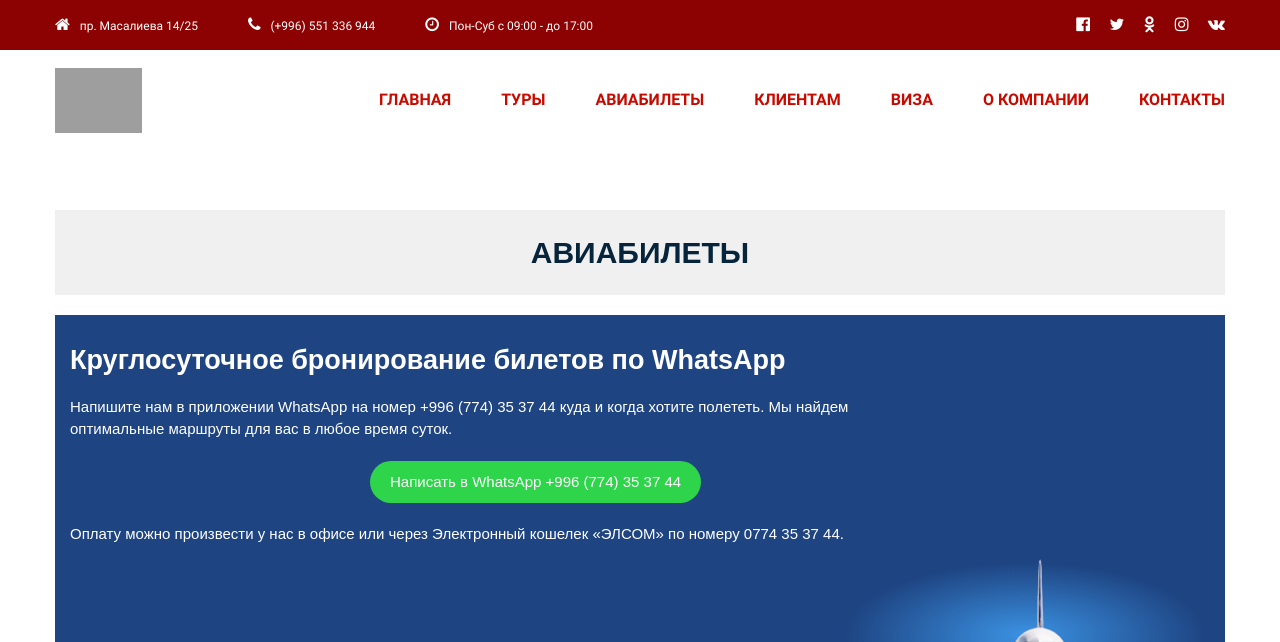
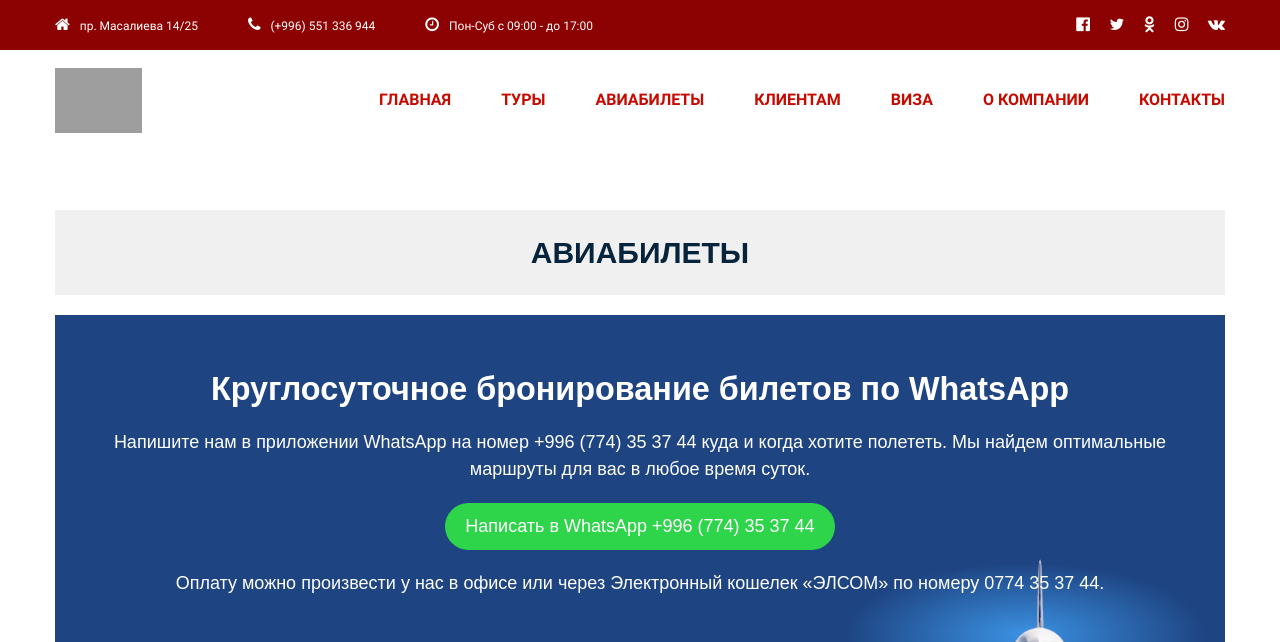
Before and after one commit to rhino-it/tourism, a CodeIgniter app: page /database/pages/order in a window 1280 px wide. Shown: the top 642 px of the page. Run offline with CodeIgniter, Linux system fonts and the light colour scheme; grey boxes are pictures that could not be loaded.

Commit message:
что то добавил

```diff
--- a/assets/css/main.css
+++ b/assets/css/main.css
@@ -3126,8 +3126,10 @@ filter: progid:DXImageTransform.Microsoft.gradient( startColorstr='#3b92e3', end
    position: absolute;
     top: 0;
     right: 0;
-    padding: 15px;
+    padding: 40px;
   z-index: 51;
+  text-align: center;
+  font-size: 1.2em;
  }
  .k_ticket_script h1{
   font-size: 1.8em;
@@ -3141,7 +3143,7 @@ filter: progid:DXImageTransform.Microsoft.gradient( startColorstr='#3b92e3', end
   border-radius: 50px;
   padding: 10px 20px;
   color: #fff;
-  margin: 20px 0px 20px 400px;
+  margin: 20px 0px 20px 0px;
   transition: 0.3s;
  }
   .k_whatsApp_button:hover{
@@ -3157,13 +3159,16 @@ filter: progid:DXImageTransform.Microsoft.gradient( startColorstr='#3b92e3', end
     width: 300px;
     height: 160px;
      }
-      .k_whatsApp_button{
+     .k_whatsapp_block{
+      padding: 300px 0px;
+     }
+    /*  .k_whatsApp_button{
       margin: 20px 0px 20px 0px;
-    }
+    }*/
  }
   @media screen and (max-width: 450px) {
     .k_whatsapp_block{
-   padding: 250px 0px;
+   padding: 280px 0px;
  }
     .k_plane{
     width: 200px;
@@ -3173,15 +3178,15 @@ filter: progid:DXImageTransform.Microsoft.gradient( startColorstr='#3b92e3', end
     width: 200px;
     height: 160px;
      }
+     .k_ticket_script{
+      font-size: 1em;
+     }
  }
  @media screen and (min-width: 996px) {
-    .k_ticket_script{
-      width: 70%;
-      left: 0;
-    }
-    .k_whatsApp_button{
+
+   /* .k_whatsApp_button{
         margin: 20px 0px 20px 300px;
-    }
+    }*/
 
 
  }
```
